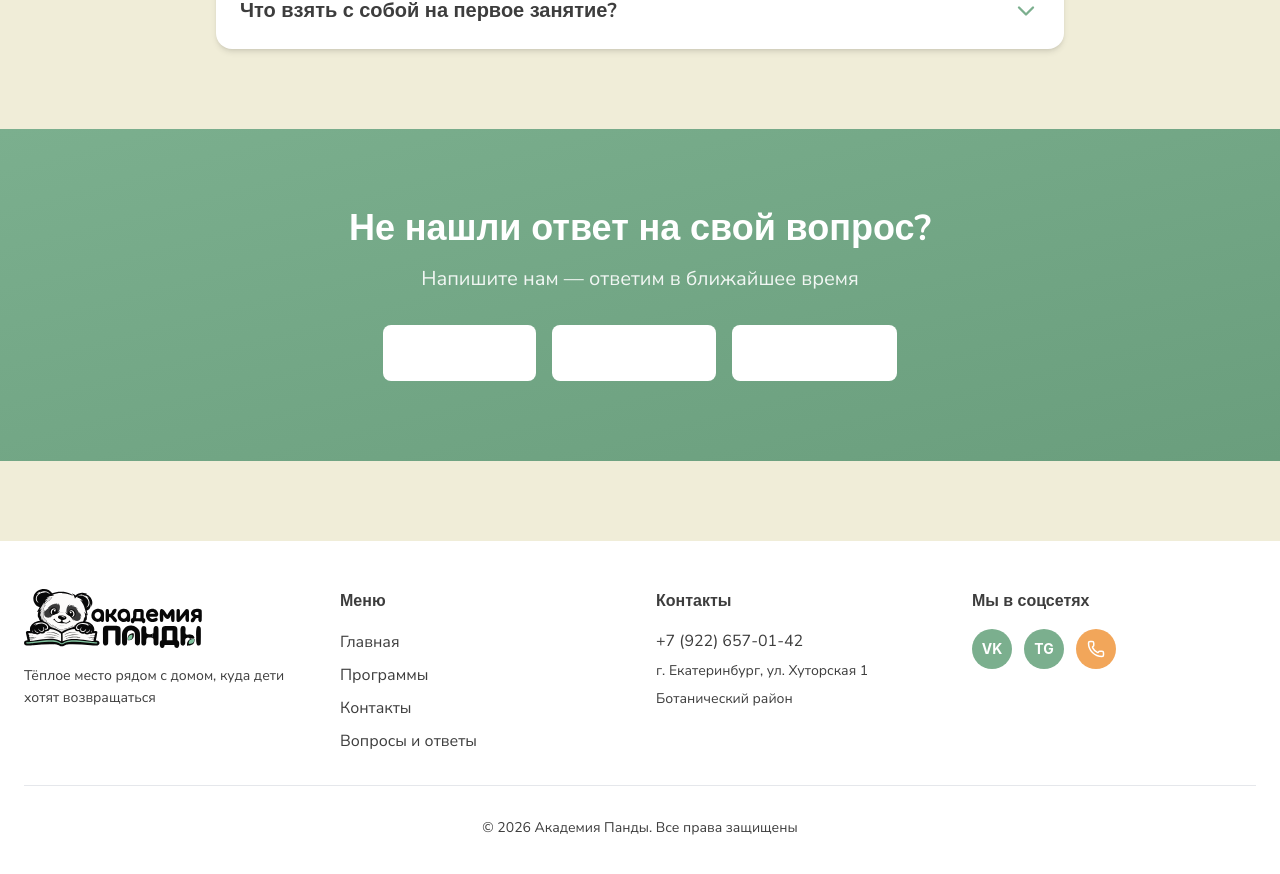
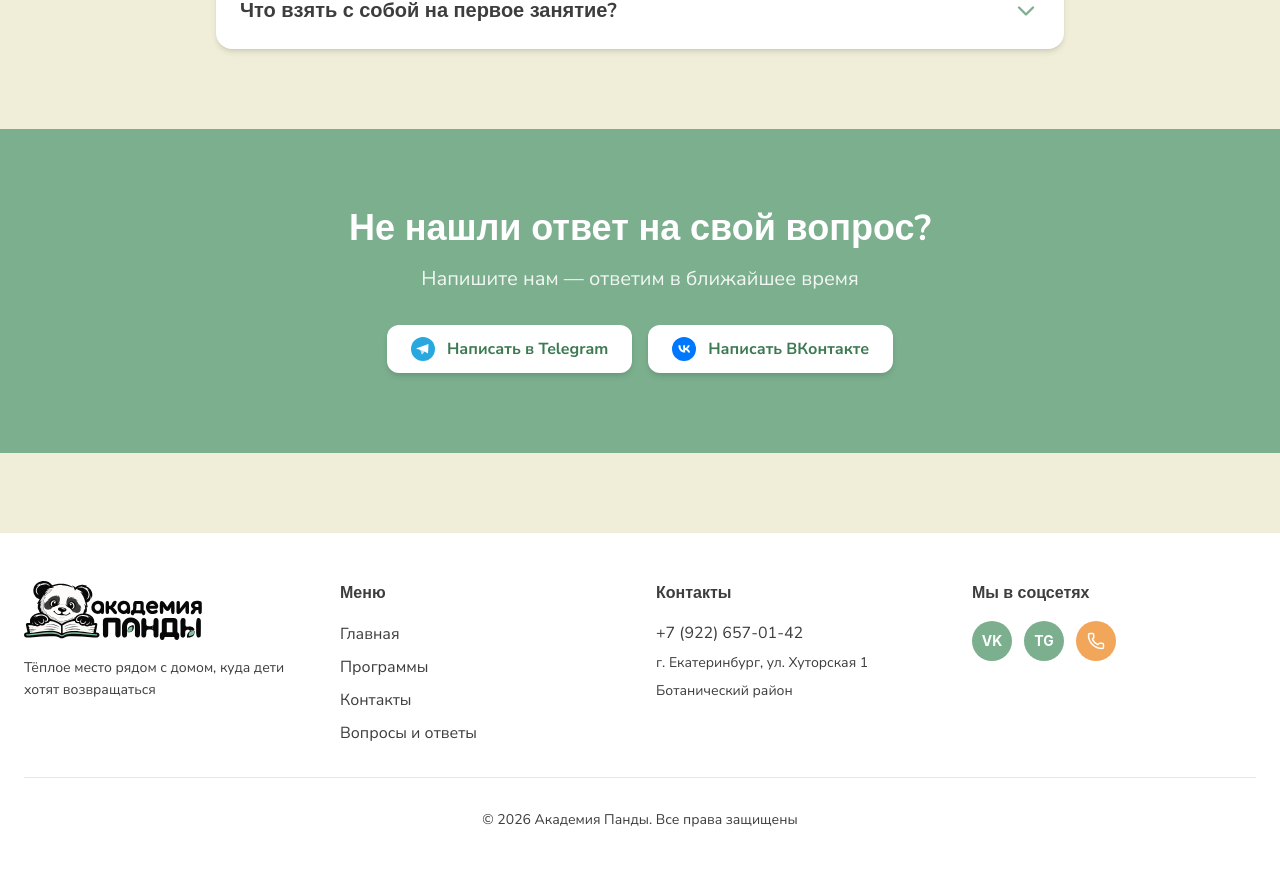
Before and after one commit to 200288btm-wq/akademiya-pandy, a React (Vite) app: page /faq in a window 1280 px wide. Shown: the part 1212-2086 px from the top of the page. Built offline with nearby package versions, Linux system fonts and the light colour scheme.

Commit message:
Add files via upload

```diff
--- a/src/app/pages/FAQ.tsx
+++ b/src/app/pages/FAQ.tsx
@@ -1,6 +1,25 @@
 import { useState } from "react";
 import { Layout } from "../components/Layout";
-import { ChevronDown, MessageCircle } from "lucide-react";
+import { ChevronDown } from "lucide-react";
+
+function TelegramIcon() {
+  return (
+    <svg width="24" height="24" viewBox="0 0 24 24" fill="none">
+      <circle cx="12" cy="12" r="12" fill="#29A8E0"/>
+      <path d="M17.5 7L5 11.5L9.5 13L11 17.5L13.5 14.5L17 16.5L17.5 7Z" fill="white"/>
+      <path d="M9.5 13L11 17.5L13 14L9.5 13Z" fill="#C8DAEA"/>
+    </svg>
+  );
+}
+
+function VKIcon() {
+  return (
+    <svg width="24" height="24" viewBox="0 0 24 24" fill="none">
+      <circle cx="12" cy="12" r="12" fill="#0077FF"/>
+      <path d="M12.9 15.5C8.8 15.5 6.5 12.8 6.4 8.2H8.4C8.5 11.7 10 13.1 11.2 13.4V8.2H13.1V11C14.3 10.9 15.5 9.6 15.9 8.2H17.8C17.5 9.9 16.2 11.2 15.3 11.7C16.2 12.1 17.7 13.3 18.2 15.5H16.1C15.7 14.2 14.6 13.2 13.1 13.1V15.5H12.9Z" fill="white"/>
+    </svg>
+  );
+}
 
 export function FAQ() {
   const [openIndex, setOpenIndex] = useState<number | null>(null);
@@ -94,8 +113,7 @@ export function FAQ() {
         </div>
       </section>
 
-      {/* CTA */}
-      <section className="py-20 bg-gradient-to-br from-[#7BAF8E] to-[#6a9e7d]">
+      <section className="py-20 bg-[#7BAF8E]">
         <div className="max-w-4xl mx-auto px-6 text-center">
           <h2 className="font-['Nunito',sans-serif] font-bold text-4xl text-white mb-4">
             Не нашли ответ на свой вопрос?
@@ -105,25 +123,22 @@ export function FAQ() {
           </p>
           <div className="flex flex-wrap justify-center gap-4">
             <a
-              href="#"
-              className="flex items-center gap-3 bg-white bg-opacity-20 hover:bg-opacity-30 px-6 py-4 rounded-lg transition-all text-white font-['Nunito_Sans',sans-serif] font-semibold"
+              href="https://t.me/olechkamom"
+              target="_blank"
+              rel="noopener noreferrer"
+              className="flex items-center gap-3 bg-white text-[#3D7A52] hover:bg-opacity-90 px-6 py-3 rounded-xl transition-all font-['Nunito_Sans',sans-serif] font-bold shadow-md hover:scale-105 transform"
             >
-              <MessageCircle size={24} />
-              Telegram
+              <TelegramIcon />
+              Написать в Telegram
             </a>
             <a
-              href="#"
-              className="flex items-center gap-3 bg-white bg-opacity-20 hover:bg-opacity-30 px-6 py-4 rounded-lg transition-all text-white font-['Nunito_Sans',sans-serif] font-semibold"
+              href="https://vk.com/im/convo/-231900253?entrypoint=community_page&tab=all"
+              target="_blank"
+              rel="noopener noreferrer"
+              className="flex items-center gap-3 bg-white text-[#3D7A52] hover:bg-opacity-90 px-6 py-3 rounded-xl transition-all font-['Nunito_Sans',sans-serif] font-bold shadow-md hover:scale-105 transform"
             >
-              <MessageCircle size={24} />
-              WhatsApp
-            </a>
-            <a
-              href="#"
-              className="flex items-center gap-3 bg-white bg-opacity-20 hover:bg-opacity-30 px-6 py-4 rounded-lg transition-all text-white font-['Nunito_Sans',sans-serif] font-semibold"
-            >
-              <MessageCircle size={24} />
-              ВКонтакте
+              <VKIcon />
+              Написать ВКонтакте
             </a>
           </div>
         </div>
```
